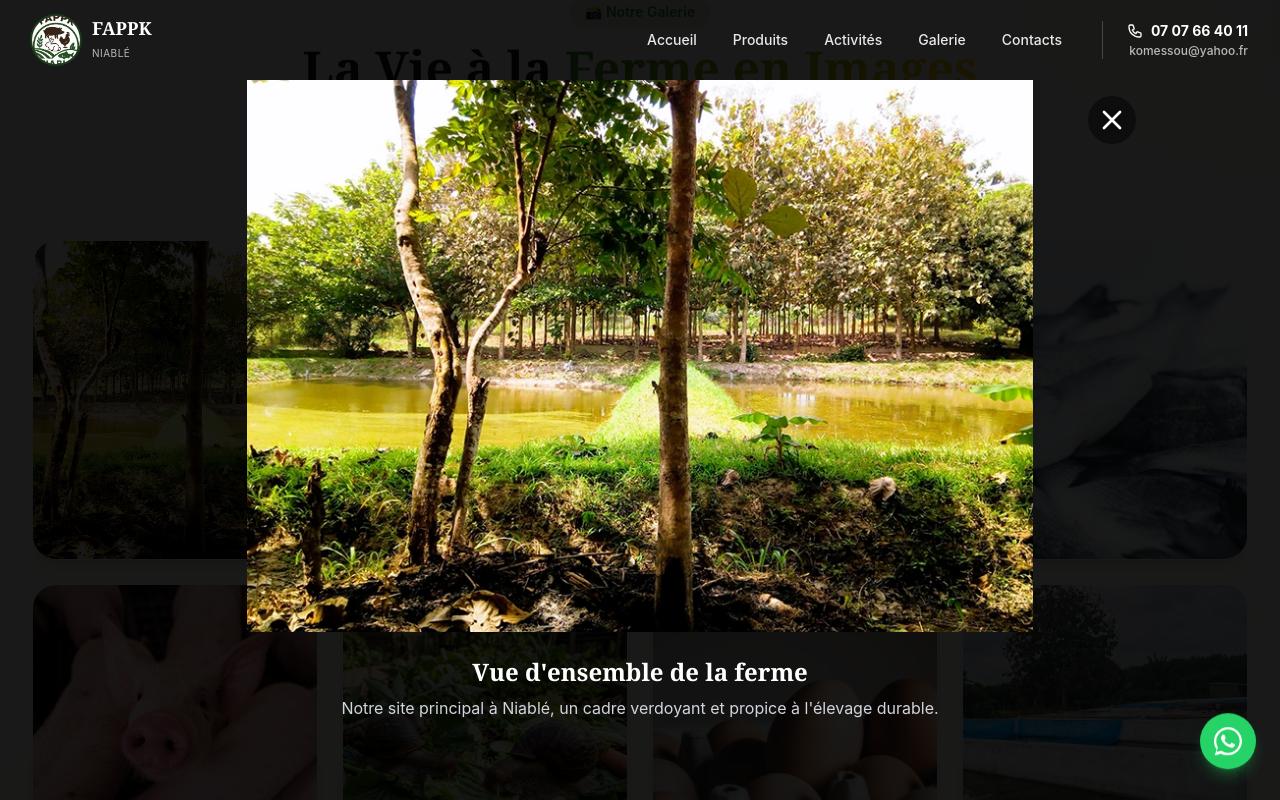
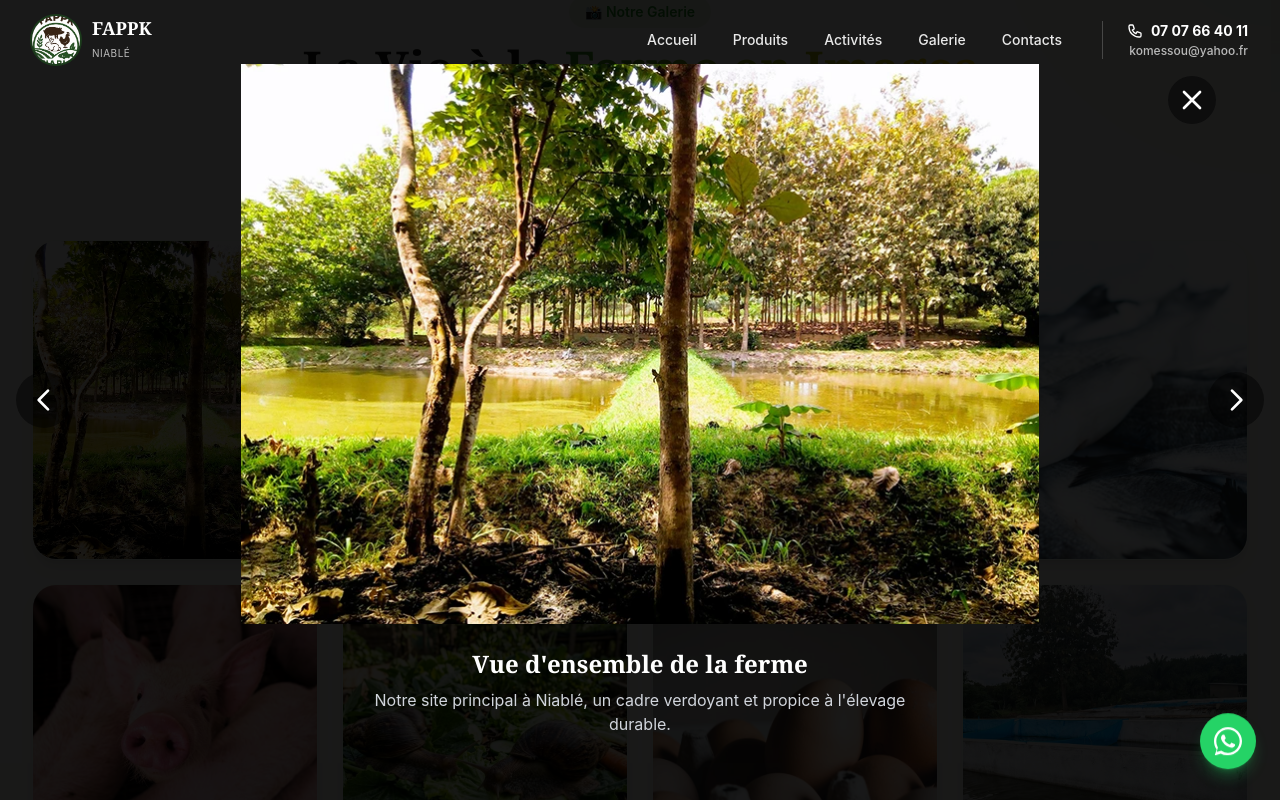
Before and after one commit to fabriceasso/fappk-niable, a Next.js app: page / in a window 1280 px wide. Both pictures are taken after a click on the picture 175 px from the left and 5563 px from the top of the page. Shown: the part 5163-5963 px from the top of the page. Built offline with nearby package versions, Linux system fonts and the light colour scheme.

Commit message:
feat: add prev/next buttons to gallery lightbox

```diff
--- a/src/components/GallerySection.jsx
+++ b/src/components/GallerySection.jsx
@@ -73,7 +73,17 @@ const galleryImages = [
 export default function GallerySection() {
   const ref = useRef(null);
   const isInView = useInView(ref, { once: true, margin: '-100px' });
-  const [selectedImage, setSelectedImage] = useState(null);
+  const [selectedIndex, setSelectedIndex] = useState(null);
+
+  const handlePrev = (e) => {
+    e.stopPropagation();
+    setSelectedIndex((prev) => (prev === 0 ? galleryImages.length - 1 : prev - 1));
+  };
+
+  const handleNext = (e) => {
+    e.stopPropagation();
+    setSelectedIndex((prev) => (prev === galleryImages.length - 1 ? 0 : prev + 1));
+  };
 
   return (
     <section id="gallery" className="py-20 md:py-28 bg-cream relative overflow-hidden" ref={ref}>
@@ -116,7 +126,7 @@ export default function GallerySection() {
                 alt={item.title}
                 fill
                 className="object-cover transition-transform duration-700 group-hover:scale-110 cursor-pointer"
-                onClick={() => setSelectedImage(item)}
+                onClick={() => setSelectedIndex(index)}
               />
 
               {/* Overlay on hover */}
@@ -152,37 +162,59 @@ export default function GallerySection() {
 
         {/* Lightbox Modal */}
         <AnimatePresence>
-          {selectedImage && (
+          {selectedIndex !== null && (
             <motion.div
               initial={{ opacity: 0 }}
               animate={{ opacity: 1 }}
               exit={{ opacity: 0 }}
-              onClick={() => setSelectedImage(null)}
+              onClick={() => setSelectedIndex(null)}
               className="fixed inset-0 z-[100] flex items-center justify-center bg-black/90 p-4 cursor-pointer"
             >
-              <div className="relative max-w-5xl w-full h-[80vh] flex flex-col items-center justify-center">
+              <div className="relative max-w-6xl w-full h-[85vh] flex flex-col items-center justify-center">
+                {/* Close Button */}
                 <button
-                  className="absolute top-4 right-4 text-white hover:text-accent z-50 bg-black/50 rounded-full p-2"
+                  className="absolute top-4 right-4 md:right-0 text-white hover:text-accent z-50 bg-black/50 rounded-full p-2 transition-colors"
                   onClick={(e) => {
                     e.stopPropagation();
-                    setSelectedImage(null);
+                    setSelectedIndex(null);
                   }}
                 >
                   <svg className="w-8 h-8" fill="none" viewBox="0 0 24 24" stroke="currentColor">
                     <path strokeLinecap="round" strokeLinejoin="round" strokeWidth={2} d="M6 18L18 6M6 6l12 12" />
                   </svg>
                 </button>
+
+                {/* Prev Button */}
+                <button
+                  className="absolute left-2 md:-left-12 top-1/2 -translate-y-1/2 text-white hover:text-accent z-50 bg-black/50 hover:bg-black/80 rounded-full p-3 transition-all"
+                  onClick={handlePrev}
+                >
+                  <svg className="w-8 h-8" fill="none" viewBox="0 0 24 24" stroke="currentColor">
+                    <path strokeLinecap="round" strokeLinejoin="round" strokeWidth={2} d="M15 19l-7-7 7-7" />
+                  </svg>
+                </button>
+
+                {/* Next Button */}
+                <button
+                  className="absolute right-2 md:-right-12 top-1/2 -translate-y-1/2 text-white hover:text-accent z-50 bg-black/50 hover:bg-black/80 rounded-full p-3 transition-all"
+                  onClick={handleNext}
+                >
+                  <svg className="w-8 h-8" fill="none" viewBox="0 0 24 24" stroke="currentColor">
+                    <path strokeLinecap="round" strokeLinejoin="round" strokeWidth={2} d="M9 5l7 7-7 7" />
+                  </svg>
+                </button>
+
                 <div className="relative w-full h-[70vh]">
                   <Image
-                    src={selectedImage.src}
-                    alt={selectedImage.title}
+                    src={galleryImages[selectedIndex].src}
+                    alt={galleryImages[selectedIndex].title}
                     fill
                     className="object-contain"
                   />
                 </div>
                 <div className="mt-6 text-center">
-                  <h3 className="text-white text-2xl font-bold mb-2">{selectedImage.title}</h3>
-                  <p className="text-gray-300 max-w-2xl mx-auto">{selectedImage.comment}</p>
+                  <h3 className="text-white text-2xl font-bold mb-2">{galleryImages[selectedIndex].title}</h3>
+                  <p className="text-gray-300 max-w-2xl mx-auto px-12">{galleryImages[selectedIndex].comment}</p>
                 </div>
               </div>
             </motion.div>
```
